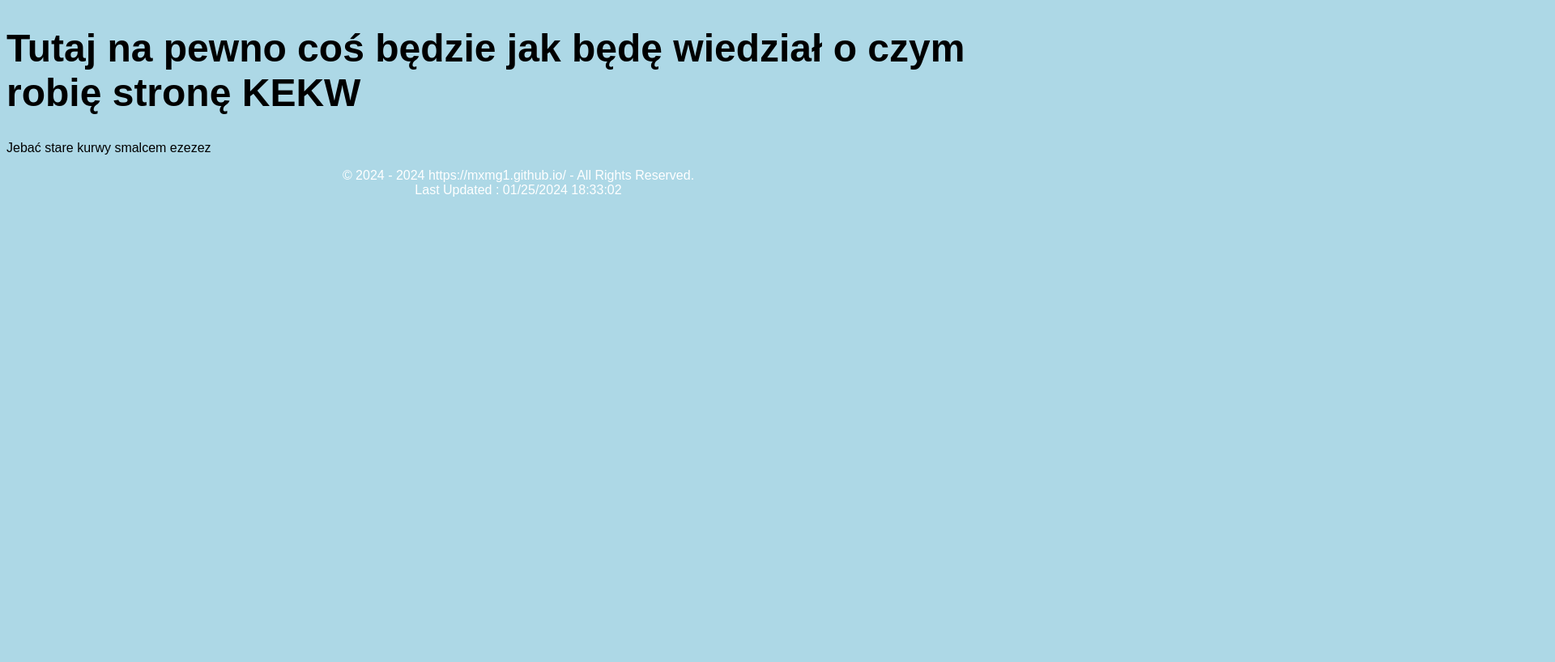
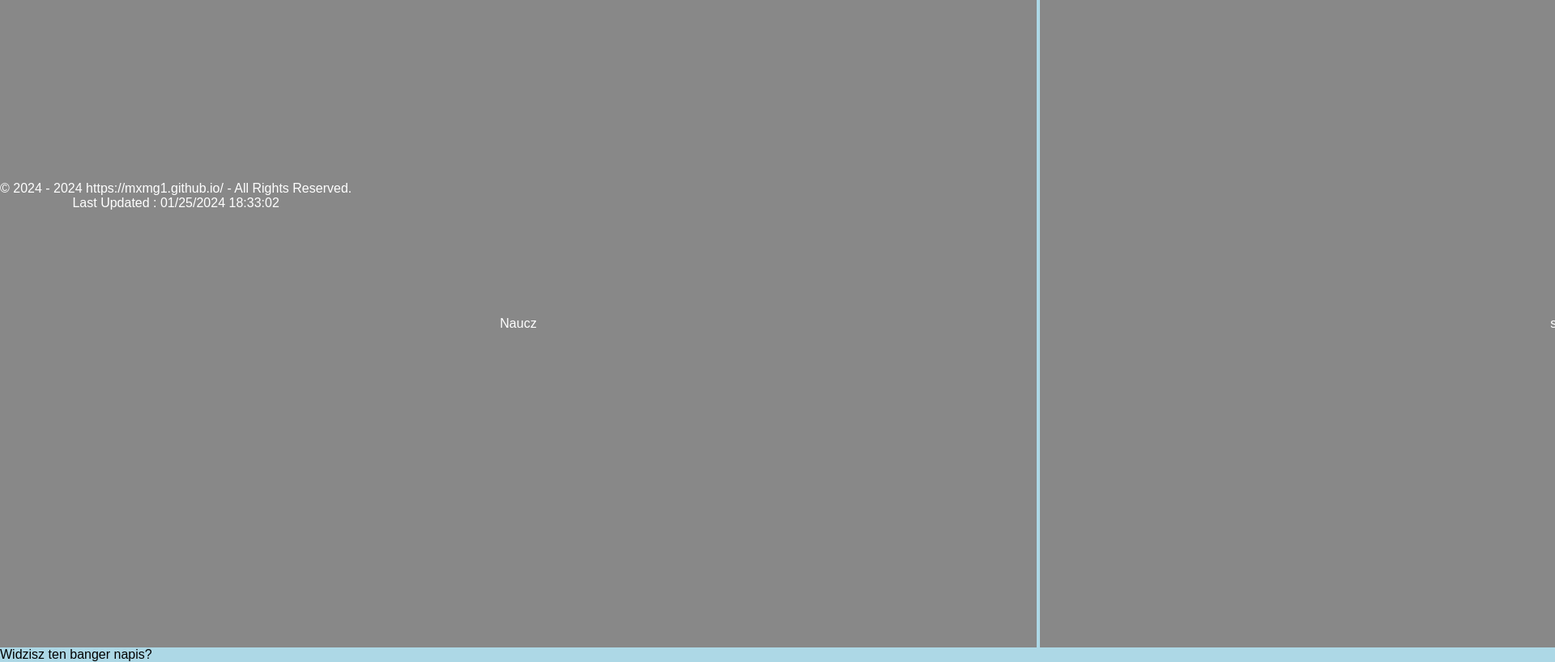
Before and after one commit to mxmg1/mxmg1.github.io, a plain HTML site: page index.html in a window 1280 px wide. Shown: the top 818 px of the page at 81% size, 1920 px wide, since content can reach past the window. Drawn offline with Linux system fonts and the light colour scheme.

Commit message:
slider animation

```diff
--- a/index.html
+++ b/index.html
@@ -11,6 +11,16 @@
 </header>
 <main>
     <p>Jebać stare kurwy smalcem ezezez</p>
+    <form>
+        <input type="radio" name="fancy" autofocus value="Coś tu kiedyś będzie1" id="1" />
+        <input type="radio" name="fancy" autofocus value="Coś tu kiedyś będzie2" id="2" />
+        <input type="radio" name="fancy" autofocus value="Coś tu kiedyś będzie3" id="3" />
+        <label for="1">Naucz</label>
+        <label for="2">się</label>
+        <label for="3">Grać okok?</label>
+
+        <div class="buttons">Widzisz ten banger napis?</div>
+    </form>
 </main>
 <footer>
     <div id="copyright" align="center">&copy; 2024 - 2024 https://mxmg1.github.io/</div>
--- a/style.css
+++ b/style.css
@@ -6,6 +6,13 @@ body {
     background-color: lightblue;
     font-family: Arial, Helvetica, sans-serif;
 }
+/* overall settings*/
+
+* {
+    box-sizing: border-box;
+}
+
+
 
 /* Color and size of Header */
 
@@ -14,15 +21,71 @@ header {
     font-size: 1.875vw;
 }
 
+
+
+
 /* Color and size of Main */
 
 main {
     color: black;
     margin: 0%;
+    overflow: hidden;
 }
+
+label {
+    background: #888;
+    color: #fff;
+    transition: transform 400ms ease-out;
+    display: inline-block;
+    min-height: 100%;
+    width: 100vw;
+    height: 100vh;
+    position: relative;
+    z-index: 1;
+    text-align: center;
+    line-height: 100vh;
+}
+
+form {
+    position: absolute;
+    top: 0;
+    left: 0;
+    bottom: 0;
+    right: 0;
+    white-space: nowrap;
+}
+
+input {
+    position: absolute;
+}
+
+.keys {
+    position: fixed;
+    z-index: 10;
+    top: 0;
+    left: 0;
+    bottom: 0;
+    right: 0;
+    padding: 1rem;
+    color: #fff;
+    text-align: center;
+    transition: all 300ms linear;
+    opacity: 0;
+}
+
+input:focus ~ .keys {
+    opacity: 0.8;
+}
+
+
+
+
 
 /* Color and size of Footer */
 footer {
     color: white;
     text-align: center;
+    position: absolute;
+    left: 0;
+    z-index: 10;
 }
```
